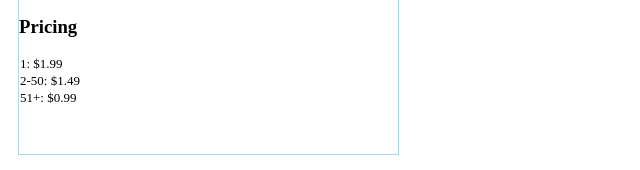
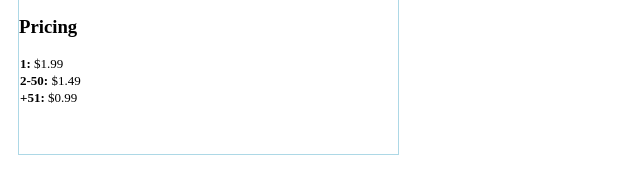
Before and after one commit to taylordotson/productcards, a plain HTML site: page index.html in a window 1280 px wide. Shown: the part 887-1057 px from the top of the page, 0-640 px from the left. Drawn offline with Linux system fonts and the light colour scheme.

Commit message:
added bold text

```diff
--- a/index.html
+++ b/index.html
@@ -159,9 +159,9 @@
 
         <div class="numbers">
             <h3>Pricing</h3>
-            <p>1: $1.99</p>
-            <p>2-50: $1.49</p>
-            <p>51+: $0.99</p>
+            <p><strong>1:</strong> $1.99</p>
+            <p><strong>2-50:</strong> $1.49</p>
+            <p><strong>+51:</strong> $0.99</p>
         </div>
 
 
```
